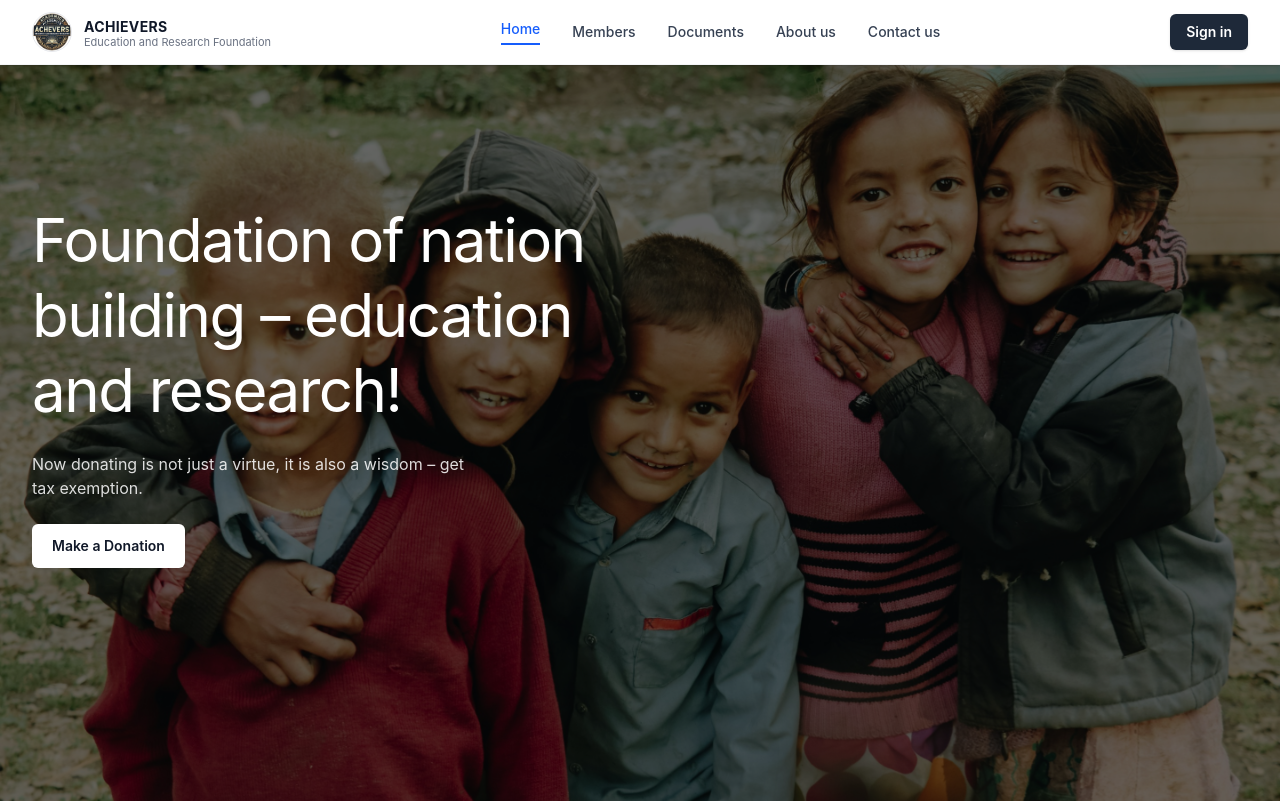
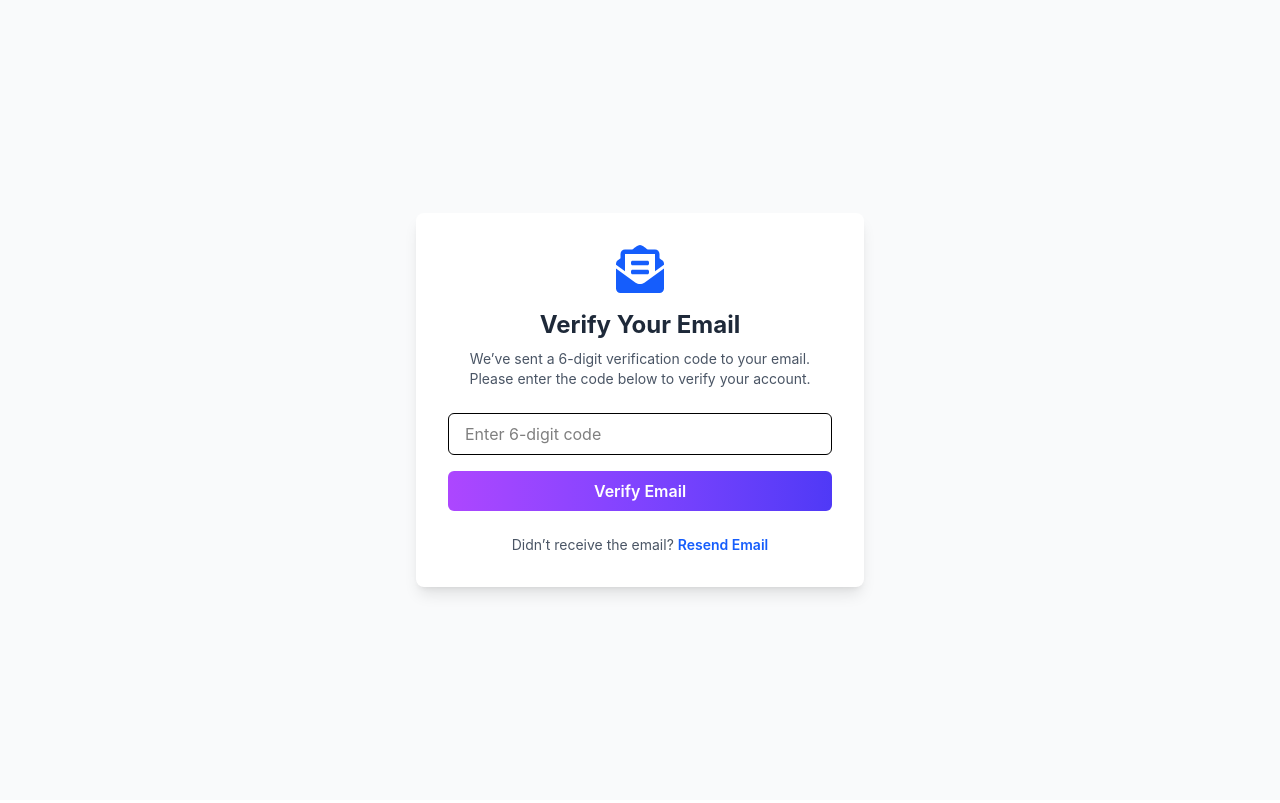
Before and after one commit to jaiksaini/Achievers-Foundation, a React (Vite) app in the folder frontend/: page /verify in a window 1280 px wide. Before the commit this address led to /. Shown: the top 803 px of the page. Built offline with nearby package versions, Linux system fonts and the light colour scheme.

Commit message:
verification page done

```diff
--- a/frontend/src/App.jsx
+++ b/frontend/src/App.jsx
@@ -29,6 +29,7 @@ import MemberOverview from "./components/Member/MemberOverview";
 import MemberSettings from "./components/Member/MemberSettings";
 import Donation from "./pages/Donation";
 import JoinUs from "./pages/JoinUs";
+import EmailVerification from "./pages/EmailVerification";
 
 const App = () => {
   const router = createBrowserRouter(
@@ -69,6 +70,7 @@ const App = () => {
         </Route>
         <Route path="signup" element={<Signup />} />
         <Route path="signin" element={<SingInPg />} />
+        <Route path="verify" element={<EmailVerification/>} />
       </>
     )
   );
--- /dev/null
+++ b/frontend/src/pages/EmailVerification.jsx
@@ -0,0 +1,46 @@
+import React from "react";
+import { FaEnvelopeOpenText } from "react-icons/fa";
+
+const EmailVerification = () => {
+  return (
+    <div className="flex items-center justify-center min-h-screen bg-gray-50 px-4">
+      <div className="w-full max-w-md bg-white shadow-lg rounded-lg p-8 text-center">
+        <div className="flex justify-center mb-4">
+          <FaEnvelopeOpenText className="text-blue-600 text-5xl" />
+        </div>
+
+        <h2 className="text-2xl font-bold text-gray-800 mb-2">
+          Verify Your Email
+        </h2>
+        <p className="text-sm text-gray-600 mb-6">
+          We’ve sent a 6-digit verification code to your email. Please enter the
+          code below to verify your account.
+        </p>
+
+        <form className="space-y-4">
+          <input
+            type="text"
+            placeholder="Enter 6-digit code"
+            maxLength={6}
+            className="w-full px-4 py-2 border rounded-md focus:outline-none focus:ring-2 focus:ring-blue-400"
+          />
+          <button
+            type="submit"
+            className="w-full bg-gradient-to-r from-purple-500 to-indigo-600 text-white py-2 rounded-md font-semibold hover:bg-blue-700 transition"
+          >
+            Verify Email
+          </button>
+        </form>
+
+        <p className="mt-6 text-sm text-gray-600">
+          Didn’t receive the email?{" "}
+          <button className="text-blue-600 font-semibold hover:underline">
+            Resend Email
+          </button>
+        </p>
+      </div>
+    </div>
+  );
+};
+
+export default EmailVerification;
```
